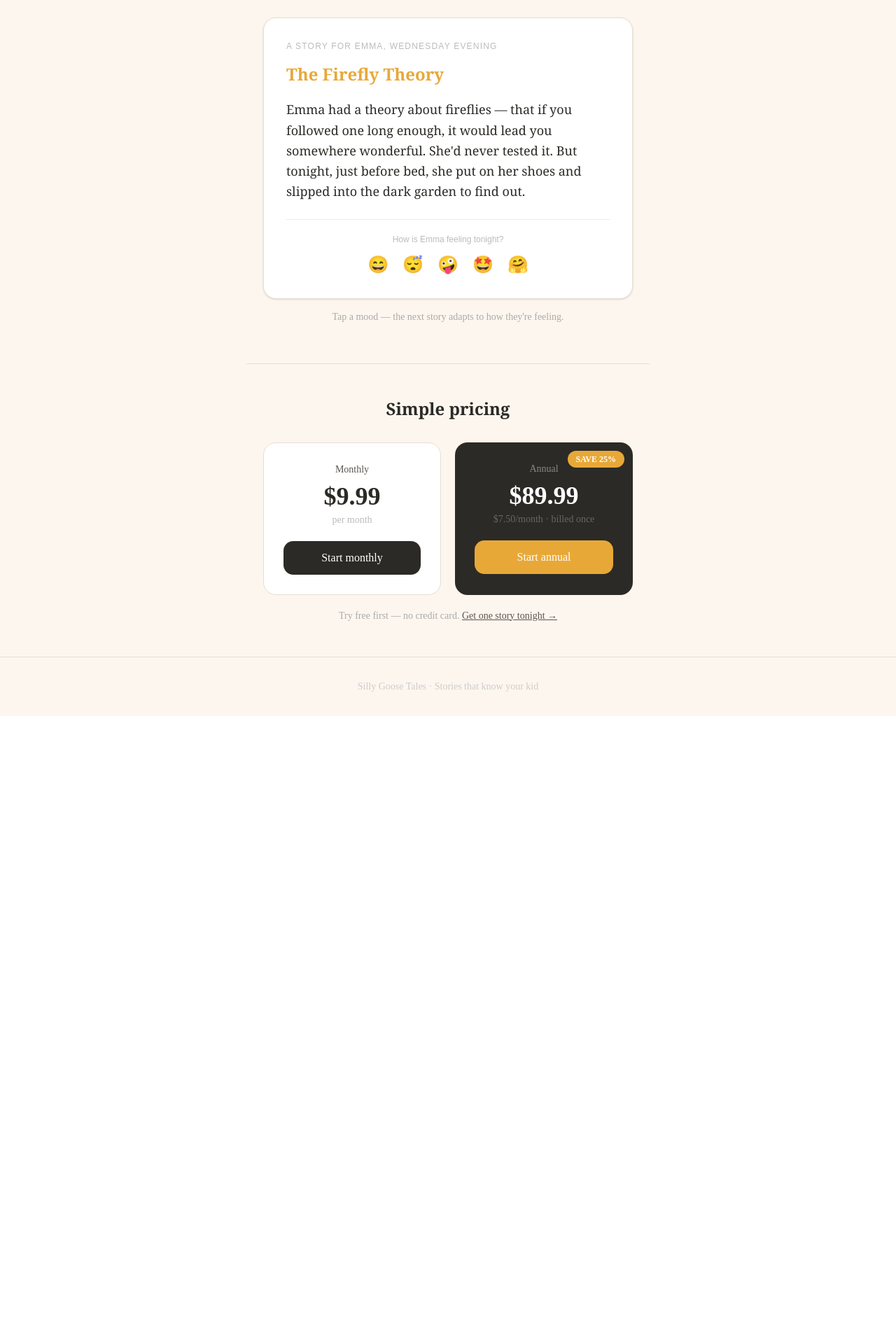
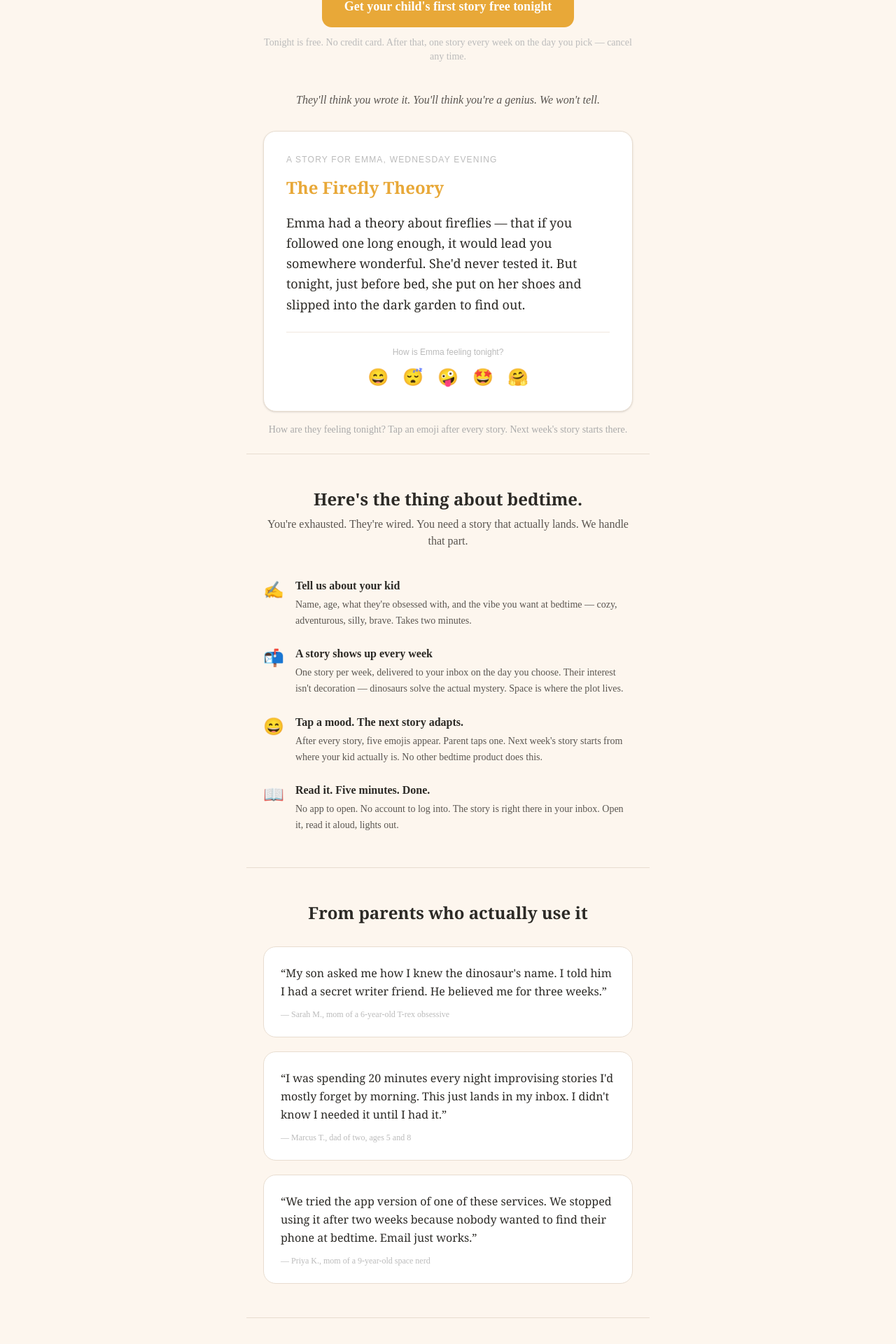
Before and after one commit to nolimitjonesinc/SillyGooseTales, a Next.js app: page / in a window 1280 px wide. Shown: the part 556-2476 px from the top of the page at 70% size. Before the commit the page ends 1579 px from the top, so only its background shows below. Built offline with nearby package versions, Linux system fonts and the light colour scheme.

Commit message:
Polish landing + signup — fix weekly/nightly clarity, sharpen copy and UX

```diff
--- a/app/page.tsx
+++ b/app/page.tsx
@@ -37,13 +37,13 @@ export default function LandingPage() {
           className="text-5xl font-bold text-[#2C2A26] leading-tight mb-5"
           style={{ fontFamily: 'Georgia, serif' }}
         >
-          A new story every week.<br />Written just for them.
+          Tonight&apos;s story is already written.<br />It just needs a name.
         </h1>
-        <p
-          className="text-lg text-[#5a5550] mb-8 leading-relaxed transition-opacity duration-400"
-          style={{ opacity: visible ? 1 : 0 }}
-        >
-          {TAGLINES[taglineIndex]}
+        <p className="text-lg text-[#5a5550] mb-3 leading-relaxed">
+          One new story every week, built around what your kid actually loves — delivered to your inbox. No app. No login. Just read.
+        </p>
+        <p className="text-base text-[#5a5550] mb-8 leading-relaxed">
+          Your first story arrives tonight, free. After that, one lands every week on the day you choose. Each one is written around your child&apos;s actual interests — not just their name dropped in, but dinosaurs solving the mystery, space exploration gone sideways, whatever they&apos;re obsessed with right now.
         </p>
         <Link
           href="/signup"
@@ -51,68 +51,127 @@ export default function LandingPage() {
         >
           Get your child&apos;s first story free tonight
         </Link>
-        <p className="text-sm text-[#bbb] mt-3">No credit card. No app. Story arrives tonight.</p>
+        <p className="text-sm text-[#bbb] mt-3">
+          Tonight is free. No credit card. After that, one story every week on the day you pick — cancel any time.
+        </p>
       </section>
 
-      {/* Sample story — shows exactly what lands in inbox */}
-      <section className="max-w-xl mx-auto px-6 pb-14">
+      {/* Rotating tagline */}
+      <section className="max-w-xl mx-auto px-6 pb-8 text-center">
+        <p
+          className="text-base text-[#5a5550] italic transition-opacity duration-400"
+          style={{ opacity: visible ? 1 : 0 }}
+        >
+          {TAGLINES[taglineIndex]}
+        </p>
+      </section>
+
+      {/* Sample story card */}
+      <section className="max-w-xl mx-auto px-6 pb-6">
         <div className="bg-white rounded-2xl border border-[#e8ddd0] px-8 py-8 shadow-sm">
-          <p
-            className="text-[#bbb] text-xs tracking-widest uppercase mb-4"
-            style={{ fontFamily: 'Arial, sans-serif' }}
-          >
-            A story for Emma, Wednesday evening
+          <p className="text-[#bbb] text-xs tracking-widest uppercase mb-4" style={{ fontFamily: 'Arial, sans-serif' }}>A story for Emma, Wednesday evening</p>
+          <p className="text-2xl font-bold text-[#E8A838] mb-5" style={{ fontFamily: 'Georgia, serif' }}>The Firefly Theory</p>
+          <p className="text-lg text-[#2C2A26] leading-relaxed mb-6" style={{ fontFamily: 'Georgia, serif' }}>
+            Emma had a theory about fireflies — that if you followed one long enough, it would lead you somewhere wonderful. She&apos;d never tested it. But tonight, just before bed, she put on her shoes and slipped into the dark garden to find out.
           </p>
-          <p
-            className="text-2xl font-bold text-[#E8A838] mb-5"
-            style={{ fontFamily: 'Georgia, serif' }}
-          >
-            The Firefly Theory
-          </p>
-          <p
-            className="text-lg text-[#2C2A26] leading-relaxed mb-6"
-            style={{ fontFamily: 'Georgia, serif' }}
-          >
-            Emma had a theory about fireflies — that if you followed one long enough, it would lead
-            you somewhere wonderful. She&apos;d never tested it. But tonight, just before bed, she
-            put on her shoes and slipped into the dark garden to find out.
-          </p>
+          <div className="border-t border-[#f0e8de] pt-5">
+            <p className="text-xs text-[#bbb] text-center mb-3" style={{ fontFamily: 'Arial, sans-serif' }}>How is Emma feeling tonight?</p>
+            <div className="flex justify-center gap-5 text-2xl"><span>😄</span><span>😴</span><span>🤪</span><span>🤩</span><span>🤗</span></div>
+          </div>
+        </div>
+        <p className="text-center text-sm text-[#aaa] mt-4">
+          How are they feeling tonight? Tap an emoji after every story. Next week&apos;s story starts there.
+        </p>
+      </section>
 
-          {/* Mood row — shows the mechanic in context */}
-          <div className="border-t border-[#f0e8de] pt-5">
-            <p
-              className="text-xs text-[#bbb] text-center mb-3"
-              style={{ fontFamily: 'Arial, sans-serif' }}
-            >
-              How is Emma feeling tonight?
-            </p>
-            <div className="flex justify-center gap-5 text-2xl">
-              <span>😄</span>
-              <span>😴</span>
-              <span>🤪</span>
-              <span>🤩</span>
-              <span>🤗</span>
+      {/* How it works */}
+      <section className="max-w-xl mx-auto px-6 py-12 border-t border-[#e8ddd0]">
+        <h2
+          className="text-2xl font-bold text-[#2C2A26] text-center mb-2"
+          style={{ fontFamily: 'Georgia, serif' }}
+        >
+          Here&apos;s the thing about bedtime.
+        </h2>
+        <p className="text-center text-[#5a5550] text-base mb-10">
+          You&apos;re exhausted. They&apos;re wired. You need a story that actually lands. We handle that part.
+        </p>
+        <div className="space-y-6">
+          <div className="flex gap-4 items-start">
+            <span className="text-2xl mt-0.5">✍️</span>
+            <div>
+              <p className="font-semibold text-[#2C2A26] mb-1">Tell us about your kid</p>
+              <p className="text-[#5a5550] text-sm leading-relaxed">Name, age, what they&apos;re obsessed with, and the vibe you want at bedtime — cozy, adventurous, silly, brave. Takes two minutes.</p>
+            </div>
+          </div>
+          <div className="flex gap-4 items-start">
+            <span className="text-2xl mt-0.5">📬</span>
+            <div>
+              <p className="font-semibold text-[#2C2A26] mb-1">A story shows up every week</p>
+              <p className="text-[#5a5550] text-sm leading-relaxed">One story per week, delivered to your inbox on the day you choose. Their interest isn&apos;t decoration — dinosaurs solve the actual mystery. Space is where the plot lives.</p>
+            </div>
+          </div>
+          <div className="flex gap-4 items-start">
+            <span className="text-2xl mt-0.5">😄</span>
+            <div>
+              <p className="font-semibold text-[#2C2A26] mb-1">Tap a mood. The next story adapts.</p>
+              <p className="text-[#5a5550] text-sm leading-relaxed">After every story, five emojis appear. Parent taps one. Next week&apos;s story starts from where your kid actually is. No other bedtime product does this.</p>
+            </div>
+          </div>
+          <div className="flex gap-4 items-start">
+            <span className="text-2xl mt-0.5">📖</span>
+            <div>
+              <p className="font-semibold text-[#2C2A26] mb-1">Read it. Five minutes. Done.</p>
+              <p className="text-[#5a5550] text-sm leading-relaxed">No app to open. No account to log into. The story is right there in your inbox. Open it, read it aloud, lights out.</p>
             </div>
           </div>
         </div>
-        <p className="text-center text-sm text-[#aaa] mt-4">
-          Tap a mood — the next story adapts to how they&apos;re feeling.
-        </p>
+      </section>
+
+      {/* Social proof */}
+      <section className="max-w-xl mx-auto px-6 py-12 border-t border-[#e8ddd0]">
+        <h2
+          className="text-2xl font-bold text-[#2C2A26] text-center mb-8"
+          style={{ fontFamily: 'Georgia, serif' }}
+        >
+          From parents who actually use it
+        </h2>
+        <div className="space-y-5">
+          <div className="bg-white border border-[#e8ddd0] rounded-2xl p-6">
+            <p className="text-[#2C2A26] text-base leading-relaxed mb-3" style={{ fontFamily: 'Georgia, serif' }}>
+              &ldquo;My son asked me how I knew the dinosaur&apos;s name. I told him I had a secret writer friend. He believed me for three weeks.&rdquo;
+            </p>
+            <p className="text-[#bbb] text-xs">— Sarah M., mom of a 6-year-old T-rex obsessive</p>
+          </div>
+          <div className="bg-white border border-[#e8ddd0] rounded-2xl p-6">
+            <p className="text-[#2C2A26] text-base leading-relaxed mb-3" style={{ fontFamily: 'Georgia, serif' }}>
+              &ldquo;I was spending 20 minutes every night improvising stories I&apos;d mostly forget by morning. This just lands in my inbox. I didn&apos;t know I needed it until I had it.&rdquo;
+            </p>
+            <p className="text-[#bbb] text-xs">— Marcus T., dad of two, ages 5 and 8</p>
+          </div>
+          <div className="bg-white border border-[#e8ddd0] rounded-2xl p-6">
+            <p className="text-[#2C2A26] text-base leading-relaxed mb-3" style={{ fontFamily: 'Georgia, serif' }}>
+              &ldquo;We tried the app version of one of these services. We stopped using it after two weeks because nobody wanted to find their phone at bedtime. Email just works.&rdquo;
+            </p>
+            <p className="text-[#bbb] text-xs">— Priya K., mom of a 9-year-old space nerd</p>
+          </div>
+        </div>
       </section>
 
       {/* Pricing */}
       <section className="max-w-xl mx-auto px-6 py-12 border-t border-[#e8ddd0]">
         <h2
-          className="text-2xl font-bold text-[#2C2A26] text-center mb-8"
+          className="text-2xl font-bold text-[#2C2A26] text-center mb-2"
           style={{ fontFamily: 'Georgia, serif' }}
         >
           Simple pricing
         </h2>
+        <p className="text-center text-[#5a5550] text-sm mb-8">One story every week, on the day you choose.</p>
         <div className="grid grid-cols-1 sm:grid-cols-2 gap-5">
           <div className="bg-white border border-[#e8ddd0] rounded-2xl p-7 text-center">
             <p className="text-[#5a5550] text-sm mb-2">Monthly</p>
             <p className="text-4xl font-bold text-[#2C2A26] mb-1">$9.99</p>
-            <p className="text-[#bbb] text-sm mb-5">per month</p>
+            <p className="text-[#bbb] text-sm mb-2">per month</p>
+            <p className="text-[#aaa] text-xs mb-5">One story every week, on the day you choose</p>
             <Link
               href="/signup?plan=monthly"
               className="block w-full bg-[#2C2A26] text-white py-3 rounded-xl hover:bg-[#1a1917] transition-colors font-medium"
@@ -126,7 +185,8 @@ export default function LandingPage() {
             </div>
             <p className="text-[#888] text-sm mb-2">Annual</p>
             <p className="text-4xl font-bold text-white mb-1">$89.99</p>
-            <p className="text-[#666] text-sm mb-5">$7.50/month · billed once</p>
+            <p className="text-[#666] text-sm mb-2">$7.50/month · billed once</p>
+            <p className="text-[#555] text-xs mb-5">One story every week, on the day you choose</p>
             <Link
               href="/signup?plan=annual"
               className="block w-full bg-[#E8A838] text-white py-3 rounded-xl hover:bg-[#d4952d] transition-colors font-medium"
@@ -143,8 +203,30 @@ export default function LandingPage() {
         </p>
       </section>
 
+      {/* Final CTA */}
+      <section className="max-w-xl mx-auto px-6 py-14 text-center">
+        <p
+          className="text-3xl font-bold text-[#2C2A26] mb-4 leading-tight"
+          style={{ fontFamily: 'Georgia, serif' }}
+        >
+          Tonight&apos;s story is waiting.
+        </p>
+        <p className="text-[#5a5550] text-base mb-8 leading-relaxed">
+          Two minutes to set up. One story tonight, free. Then one every week — already written, already personalized, already in your inbox.
+        </p>
+        <Link
+          href="/signup"
+          className="inline-block bg-[#E8A838] text-white text-lg font-semibold px-8 py-4 rounded-xl hover:bg-[#d4952d] transition-colors"
+        >
+          Get your child&apos;s first story free tonight
+        </Link>
+        <p className="text-sm text-[#bbb] mt-3">
+          Tonight is free. No credit card. After that, one story every week on the day you pick — cancel any time.
+        </p>
+      </section>
+
       <footer className="border-t border-[#e8ddd0] py-8 text-center">
-        <p className="text-[#ccc] text-sm">Silly Goose Tales · Stories that know your kid</p>
+        <p className="text-[#ccc] text-sm">No app. No login. No prep. Just stories that know your kid.</p>
       </footer>
 
     </main>
```
